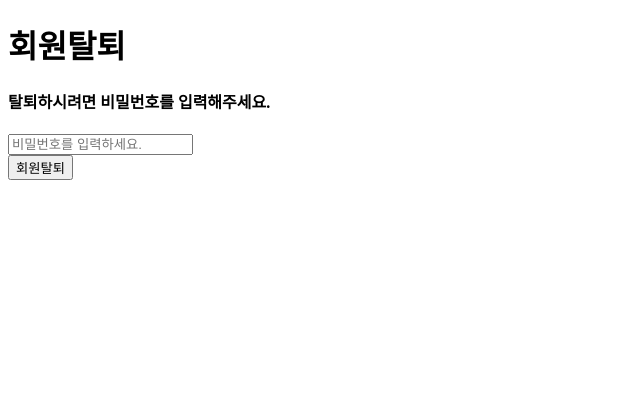
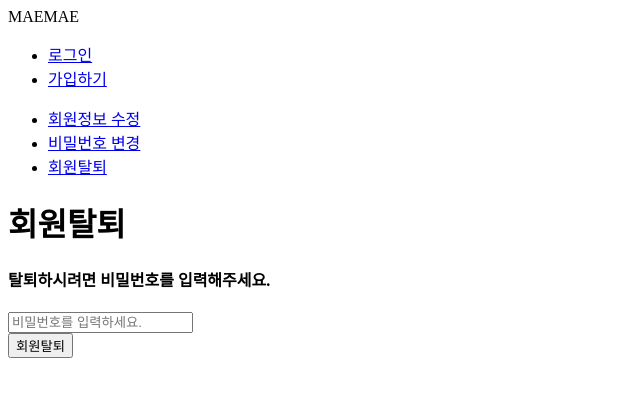
Before and after one commit to rumins01/maemaelog, a Django app: page /withdraw/ in a window 1280 px wide. Shown: the top 397 px of the page, without its empty margins (0-640 px from the left). Run offline with Django 3.2, Linux system fonts and the light colour scheme.

Commit message:
account merge

```diff
--- a/account/urls.py
+++ b/account/urls.py
@@ -11,6 +11,7 @@ urlpatterns = [
 
     # TODO: 로그인 상태에서 개인 프로필 페이지 url - https://www.maeamelog.com/nickname/profile/
     # path('<slug:nickname>/profile/', views.user_profile, name='user-profile'),
+    path("", views.index, name="home"),
     path("sign-in/", views.sign_in, name="sign-in"),
     path("log-in/", views.log_in, name="log-in"),
     path("log-out/", views.log_out, name="log-out"),
--- a/account/views.py
+++ b/account/views.py
@@ -10,12 +10,19 @@ from account.models import Profile
 
 
 # Create your views here.
+def index(request):
+    context = {}
+    if request.user.is_authenticated:
+        try:
+            profile = Profile.objects.get(user=request.user)
+            context["profile"] = profile
+        except Exception as e:
+            print("Login: "+e)
+    return render(request, "account/index.html", context)
+
 
 def log_in(request):
     context = {}
-    if request.user.is_active:
-        profile = Profile.objects.get(user=request.user)
-        return redirect("tradelog:home", profile.nickname)
     if request.method == "POST":
         if request.POST.get("username") and request.POST.get("password"):
             username = request.POST.get("username")
@@ -29,7 +36,7 @@ def log_in(request):
                         auth.login(request, user)
                         profile = Profile.objects.get(user=request.user)
                         context["failed_message"] = "로그인 성공!"
-                        return redirect("tradelog:home", profile.nickname)
+                        return redirect("account:home")
                         # return render(request, "account/log-in.html", context)
 
                 context["failed_message"] = "잘못된 입력입니다."
@@ -46,7 +53,7 @@ def log_out(request):
     auth.logout(request)
     # if request.method == "POST":
 
-    return redirect("account:log-in")
+    return index(request)
 
 
 def sign_in(request):
@@ -75,7 +82,7 @@ def sign_in(request):
                         profile.save()
                         user.save()
                         auth.login(request, user)
-                        return redirect("tradelog:home", profile.nickname)
+                        return redirect("account:home")
                         # return render(request, "account/log-in.html", context)
                 except:
                     print("회원가입 중 에러 발생")
@@ -98,7 +105,7 @@ def withdraw(request):
                 print(user.is_active)
                 user.save()
                 auth.logout(request)
-                return redirect("account:log-in")
+                return redirect("account:home")
                 # return render(request, "account/log-in.html", context)
         context["failed_message"] = "잘못된 입력입니다."
 
--- a/maemaelog/urls.py
+++ b/maemaelog/urls.py
@@ -24,5 +24,4 @@ urlpatterns = [
     path('', include('tradelog.urls')),
 
     path('admin/', admin.site.urls),
-    path('account/', include("account.urls"))
 ]
--- a/account/templates/account/withdraw.html
+++ b/templates/account/withdraw.html
@@ -1,10 +1,9 @@
-<!DOCTYPE html>
-<html lang="en">
-<head>
-    <meta charset="UTF-8">
-    <title>withdraw</title>
-</head>
-<body>
+{% extends 'base.html' %}
+{% block title %}매매일지 - 회원탈퇴 {% endblock %}
+
+{% block content %}
+    {% include 'account_menu.html' %}
+
     <h1>회원탈퇴</h1>
 
     <h4> 탈퇴하시려면 비밀번호를 입력해주세요.</h4>
@@ -18,5 +17,4 @@
             <button type="submit" name="submit"> 회원탈퇴 </button>
         </div>
     </form>
-</body>
-</html>
+{% endblock %}
--- /dev/null
+++ b/templates/account_menu.html
@@ -0,0 +1,12 @@
+
+<ul id="account_menu">
+            <li id="profile" class="menu-item profile">
+                <a href="{% url 'account:profile-edit' %}">회원정보 수정</a>
+            </li>
+            <li id="password-change" class="menu-item">
+                <a href="{% url 'account:password-change' %}">비밀번호 변경</a>
+            </li>
+            <li id="withdraw" class="menu-item">
+                <a href="{% url 'account:withdraw' %}">회원탈퇴</a>
+            </li>
+</ul>
--- a/templates/nav.html
+++ b/templates/nav.html
@@ -2,11 +2,19 @@
     <div id="logo">MAEMAE</div>
     <ul id="menu">
         {% if user.is_authenticated %}
-            <li id="profile" class="menu-item profile">{{ user.username }}</li>
-            <li id="logout" class="menu-item">로그아웃</li>
+            <li id="profile" class="menu-item profile">
+                <a href="{% url 'account:profile-edit' %}">{{ user.username }}</a>
+            </li>
+            <li id="logout" class="menu-item">
+                <a href="/log-out">로그아웃</a>
+            </li>
         {% else %}
-            <li id="login" class="menu-item solid">로그인</li>
-            <li id="register" class="menu-item">가입하기</li>
+            <li id="login" class="menu-item solid">
+                <a href="/log-in">로그인</a>
+            </li>
+            <li id="register" class="menu-item">
+                <a href="/sign-in">가입하기</a>
+            </li>
         {% endif %}
     </ul>
 </nav>
--- a/tradelog/models.py
+++ b/tradelog/models.py
@@ -1,6 +1,7 @@
 from datetime import date
 from django.contrib.auth.models import User
 from django.db import models
+from django.utils import timezone
 
 
 class TradeLog(models.Model):
@@ -12,7 +13,7 @@ class TradeLog(models.Model):
     user = models.ForeignKey(User, on_delete=models.CASCADE)
     name = models.CharField("stock name", max_length=40)
     code = models.CharField("stock code", max_length=20)
-    trade_at = models.DateTimeField("trade date", default=date.today())
+    trade_at = models.DateTimeField("trade date", default=timezone.now().date())
     price = models.IntegerField("trade price")
     amount = models.IntegerField("trade volume")
     type = models.CharField("trade type", max_length=1, choices=TRADE_TYPE)
```
Also changed, not shown: templates/account/password-change.html (renamed from account/templates/account/password-change.html, +7 -9 lines), templates/account/profile-edit.html (renamed from account/templates/account/profile-edit.html, +8 -15 lines), templates/account/log-in.html (renamed from account/templates/account/log-in.html), templates/account/log-out.html (renamed from account/templates/account/log-out.html), templates/account/sign-in.html (renamed from account/templates/account/sign-in.html).
